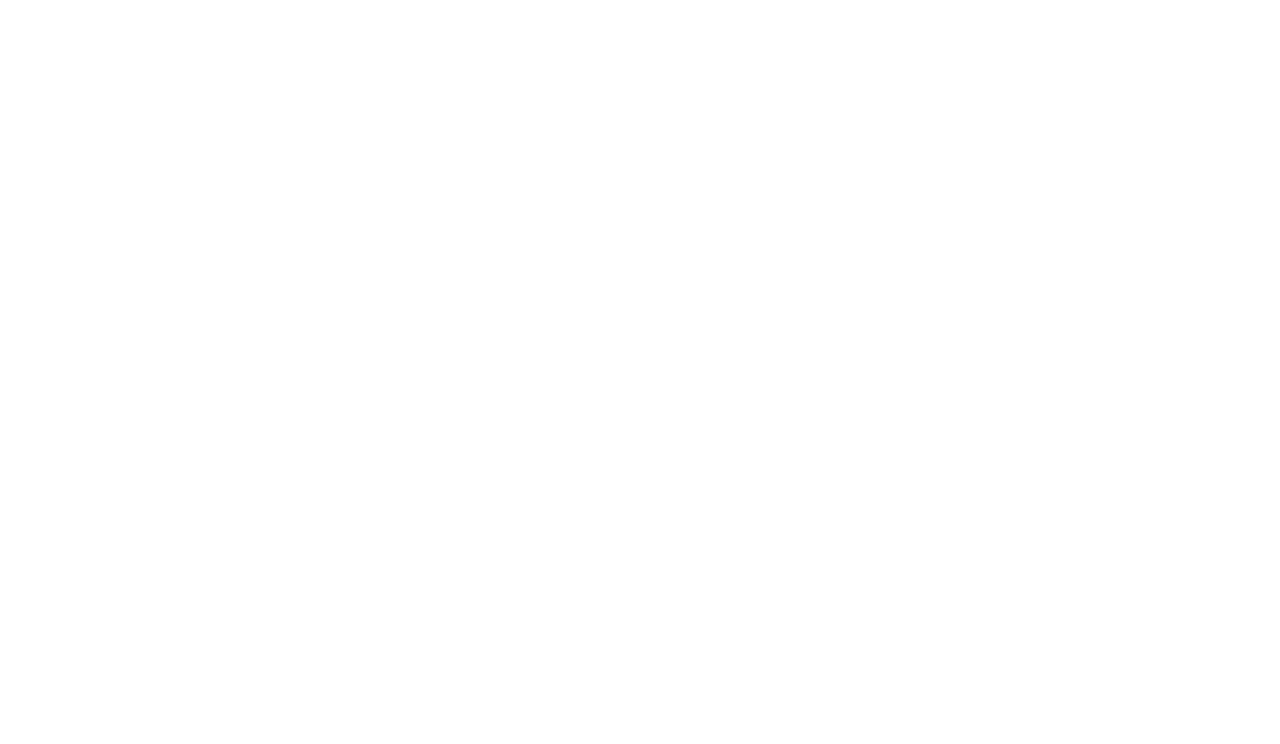
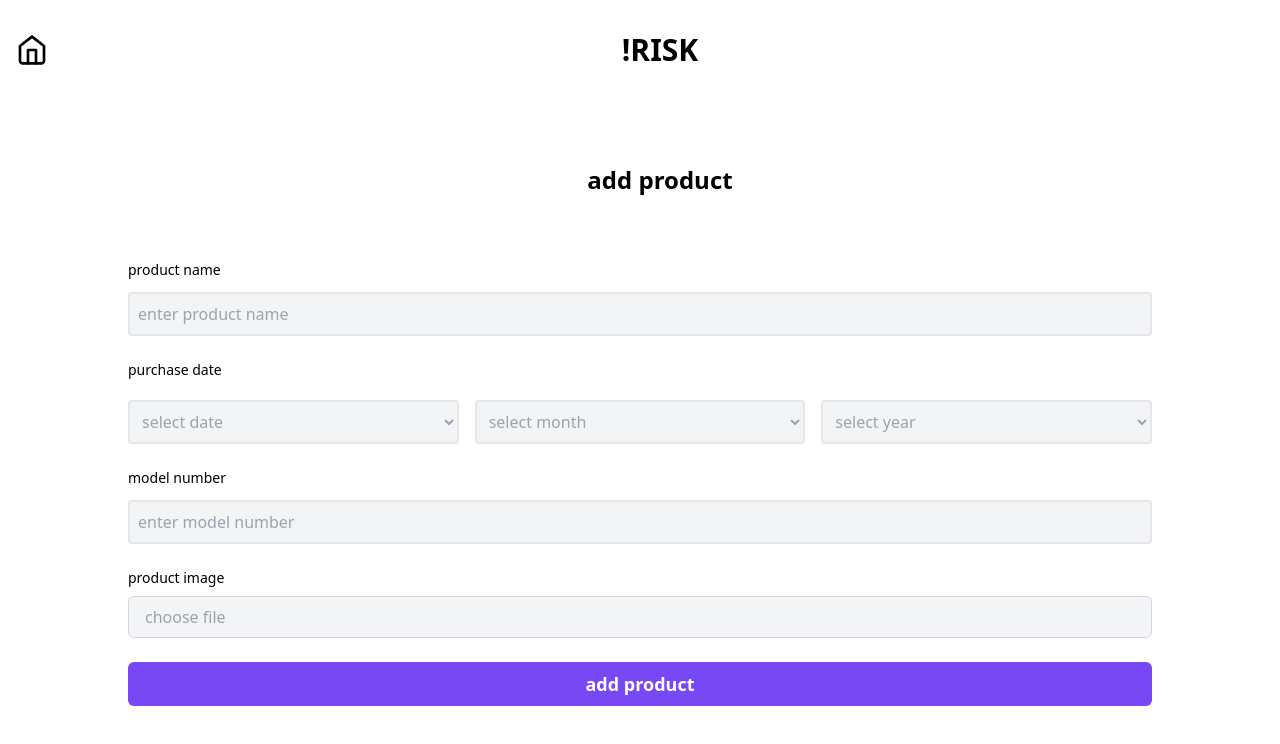
Before and after one commit to nikunjmathur08/not-RISK, a React (Vite) app in the folder frontend/: page /add-product in a window 1280 px wide. Before the commit this address had no page. Shown: the top 744 px of the page. Built offline with nearby package versions, Linux system fonts and the light colour scheme.

Commit message:
feat: add routes to footer

```diff
--- a/frontend/src/App.tsx
+++ b/frontend/src/App.tsx
@@ -7,7 +7,6 @@ import AddReceipt from './pages/AddReceipt'
 import Appliance from './pages/Appliance'
 import ApplianceDetails from './pages/ApplianceDetails'
 import HomePage from './pages/HomePage'
-import SignInSignUp from './pages/SignInSignUp'
 import SignIn from './components/SignIn'
 import SignUp from './components/SignUp'
 import Error from './pages/Error'
@@ -25,6 +24,7 @@ function App() {
         <Route path='/appliances/:id' element={<ApplianceDetails />} />
         <Route path='/error' element={<Error />} />
         <Route path='/profile' element={<Profile />} />
+        <Route path='/add-product' element={<AddProduct />} />
       </Routes>
     </Router>
   )
--- a/frontend/src/components/Footer.tsx
+++ b/frontend/src/components/Footer.tsx
@@ -1,8 +1,12 @@
+import { useNavigate } from "react-router-dom"
+
 function Footer() {
+  const navigate = useNavigate();
+
   return (
     <>
       <div className="bg-blue-900 pt-16 text-center">
-        <button className="bg-slate-50 rounded-lg py-4 px-6 mb-4 inline-block">add appliance</button>
+        <button onClick={() => {navigate("/add-product")}} className="bg-slate-50 rounded-lg py-4 px-6 mb-4 inline-block">add appliance</button>
         <div className="flex justify-center space-x-8 text-white font-light">
           <a>home</a>
           <a>about</a>
```
